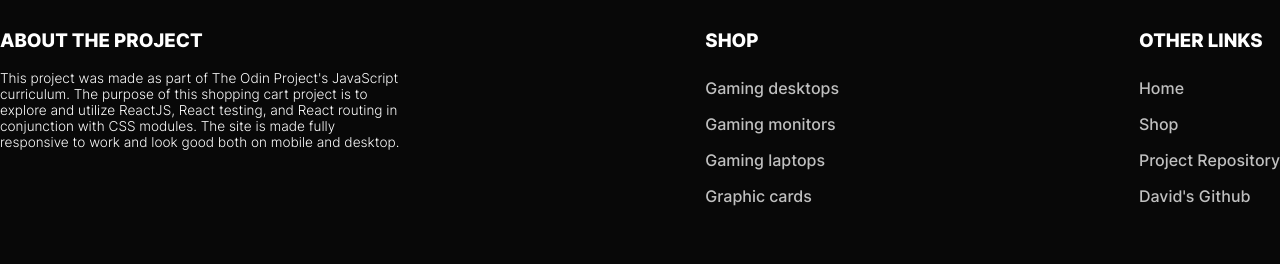
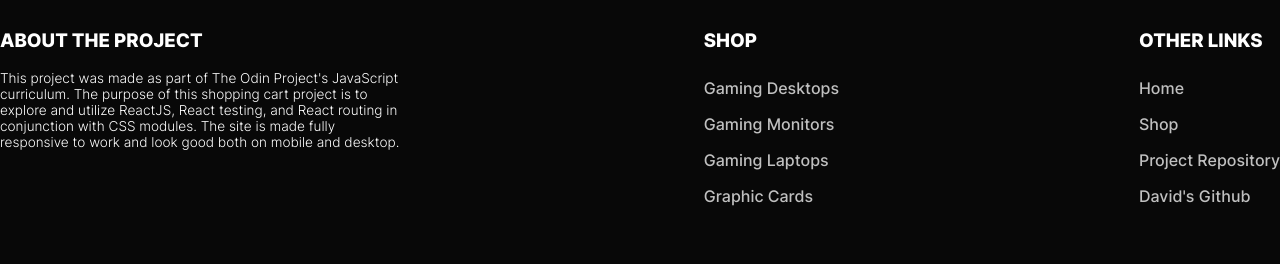
Before and after one commit to itsdavehimself/top-shopping-cart, a React (Vite) app: page / in a window 1280 px wide. Shown: the part 2002-2266 px from the top of the page. Built offline with nearby package versions, Linux system fonts and the light colour scheme.

Commit message:
Capitalize link titles

```diff
--- a/src/components/Footer/Footer.jsx
+++ b/src/components/Footer/Footer.jsx
@@ -31,7 +31,7 @@ export default function Footer() {
             data-filter="(search=Gaming&search=Desktops)"
             onClick={handleLinkClick}
           >
-            Gaming desktops
+            Gaming Desktops
           </Link>
           <Link
             className={styles.link}
@@ -39,7 +39,7 @@ export default function Footer() {
             data-filter="(search=Gaming&search=Monitors)"
             onClick={handleLinkClick}
           >
-            Gaming monitors
+            Gaming Monitors
           </Link>
           <Link
             className={styles.link}
@@ -47,7 +47,7 @@ export default function Footer() {
             data-filter="(search=Gaming&search=Laptops)"
             onClick={handleLinkClick}
           >
-            Gaming laptops
+            Gaming Laptops
           </Link>
           <Link
             className={styles.link}
@@ -55,7 +55,7 @@ export default function Footer() {
             data-filter="(search=Graphic&search=Cards)"
             onClick={handleLinkClick}
           >
-            Graphic cards
+            Graphic Cards
           </Link>
         </div>
         <div className={styles.links}>
```
